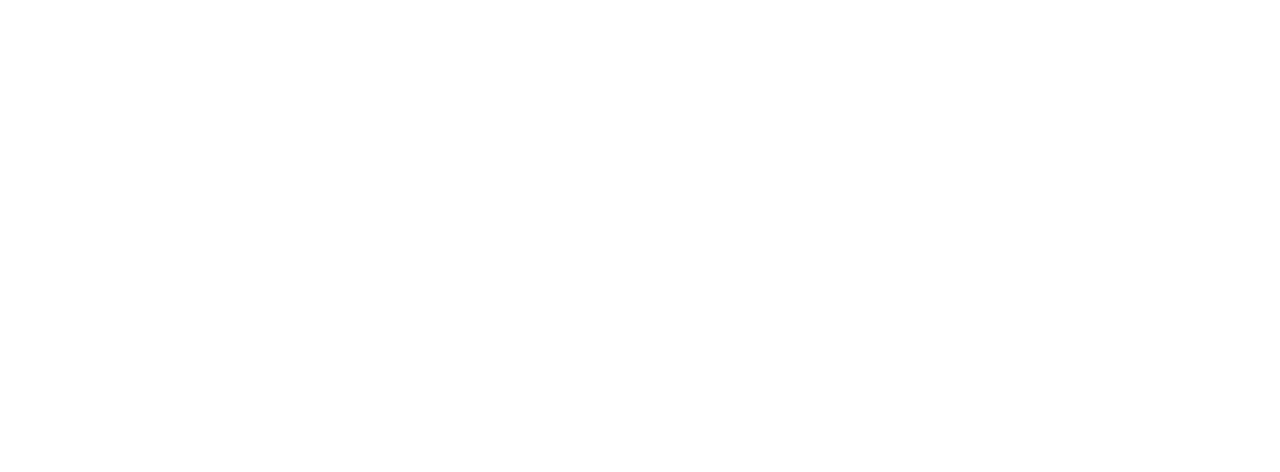
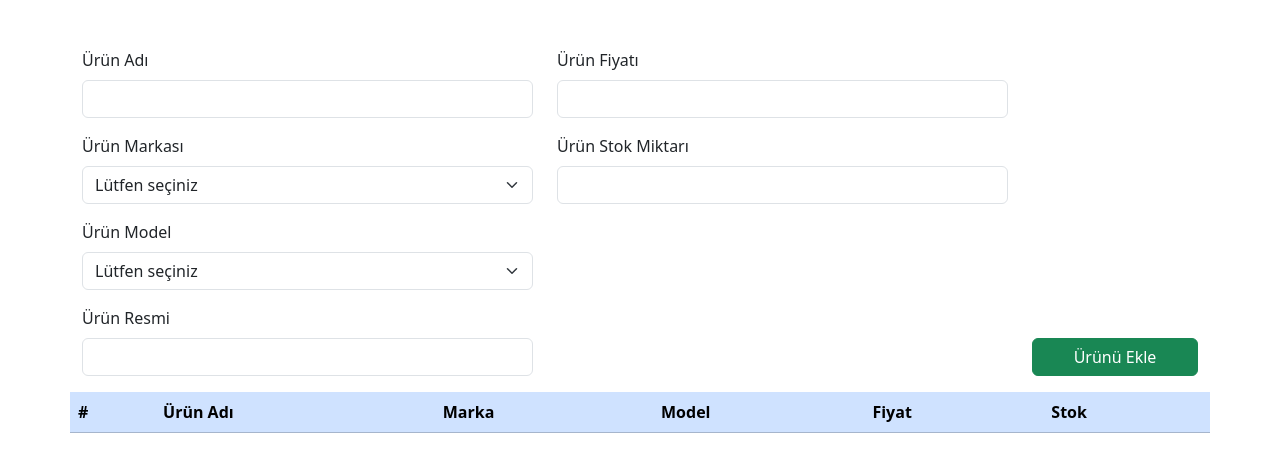
Before and after one commit to bilgejava6/javaboost16_ornek1, a React (Create React App) app: page /odev-cozum in a window 1280 px wide. Before the commit this address had no page. Shown: the top 472 px of the page. Built offline with nearby package versions, Linux system fonts and the light colour scheme.

Commit message:
ödev ve çözümü

```diff
--- /dev/null
+++ b/src/model/IModel.tsx
@@ -0,0 +1,4 @@
+export interface IModel{
+    markaAd: string,
+    modelAd: string
+}
--- /dev/null
+++ b/src/model/IUrunModel.tsx
@@ -0,0 +1,8 @@
+export interface IUrunModel{
+    marka: string,
+    model: string,
+    ad: string,
+    url: string,
+    fiyat: number,
+    stok: number,
+}
--- /dev/null
+++ b/src/page/OdevCozumu.tsx
@@ -0,0 +1,129 @@
+import React, { useState } from 'react'
+import { IModel } from '../model/IModel';
+import { IUrunModel } from '../model/IUrunModel';
+
+function OdevCozumu() {
+    const markaList = ['Asus','HP','MSI','Asroc','ViewSonic'];
+    const model: IModel[] = [
+        {markaAd: 'Asus', modelAd: 'As-i9'},{markaAd: 'Asus', modelAd: 'As-i7'},{markaAd: 'Asus', modelAd: 'As-21'},
+        {markaAd: 'HP', modelAd: 'hp-xcd'},{markaAd: 'HP', modelAd: 'hp-monitör'},{markaAd: 'HP', modelAd: 'hp-yazici'},
+        {markaAd: 'MSI', modelAd: 'msi-motherboard'},{markaAd: 'MSI', modelAd: 'msi-vga 5080rtx'},{markaAd: 'MSI', modelAd: 'msi-tower'},
+        {markaAd: 'Asroc', modelAd: 'arc-677mhz'},{markaAd: 'Asroc', modelAd: 'arc-ttr5'},{markaAd: 'Asroc', modelAd: 'arc-mbnttt'},
+        {markaAd: 'ViewSonic', modelAd: 'vw-monitör 21'},{markaAd: 'ViewSonic', modelAd: 'vw-monitör 32 inch'},{markaAd: 'ViewSonic', modelAd: 'vw-monitör 19 inch'},
+    ]
+    const [modelList, setModelList] = useState<IModel[]>([]);
+    const markaSec =(evt: any)=>{
+        // index no
+        let index = evt.target.value;
+        let bulunanModelList = model.filter(x=> x.markaAd === markaList[index]);
+        setModelList(bulunanModelList);
+        setmarkaAdi(markaList[index]);
+    }
+
+    const [urunList,setUrunList] = useState<IUrunModel[]>([]);
+    const [urunAdi,seturunAdi] = useState('');
+    const [markaAdi,setmarkaAdi] = useState('');
+    const [modelAdi,setmodelAdi] = useState(0);
+    const [fiyat,setfiyat] = useState(0);
+    const [url,seturl] = useState('');
+    const [stok,setstok] = useState(0);
+
+
+    const urunEkle = ()=>{
+
+        let newUrun: IUrunModel  = {
+                ad: urunAdi,
+                marka: markaAdi,
+                model: modelList[modelAdi].modelAd,
+                url: url,
+                fiyat: fiyat,
+                stok: stok
+        }
+        setUrunList([...urunList, newUrun]);
+    }
+
+  return (
+    <div className="container">
+        <div className="row mt-5">
+            <div className="col-5">
+                <div className="mb-3">
+                    <label className="form-label">Ürün Adı</label>
+                    <input type="text" className="form-control" onChange={evt=> seturunAdi(evt.target.value)} />
+                </div>
+                <div className="mb-3">
+                    <label className="form-label">Ürün Markası</label>
+                    <select onChange={markaSec} className="form-select" aria-label="Default select example">
+                        <option>Lütfen seçiniz</option>
+                        {
+                            markaList.map((marka,index)=>{
+                                return <option key={index} value={index}>{marka}</option>
+                            })
+                        }
+                    </select>
+                </div>
+                <div className="mb-3">
+                    <label className="form-label">Ürün Model</label>
+                    <select  onChange={evt=> setmodelAdi(parseInt(evt.target.value))}  className="form-select" aria-label="Default select example">
+                        <option>Lütfen seçiniz</option>
+                        {
+                            modelList.map((model,index)=>{
+                                return <option key={index} value={index}>{model.modelAd}</option>
+                            })
+                        }
+                    </select>
+                </div>
+                <div className="mb-3">
+                    <label className="form-label">Ürün Resmi</label>
+                    <input  onChange={evt=> seturl(evt.target.value)}  type="text" className="form-control" />
+                </div>
+            </div>
+            <div className="col-5">
+                <div className="mb-3">
+                        <label className="form-label">Ürün Fiyatı</label>
+                        <input  onChange={evt=> setfiyat(parseInt(evt.target.value))}  type="text" className="form-control" />
+                </div>
+                <div className="mb-3">
+                        <label className="form-label">Ürün Stok Miktarı</label>
+                        <input  onChange={evt=> setstok(parseInt(evt.target.value))}  type="text" className="form-control" />
+                </div>
+            </div>
+            <div className="col-2 align-content-end">
+                <div className="mb-3 d-grid">
+                    <input onClick={urunEkle} type="button" value="Ürünü Ekle" className='btn btn-success' />
+                </div>
+            </div>
+        </div>
+        <div className="row">
+            <table className="table">
+                <thead className='table-primary'>
+                    <tr>
+                        <th scope="col">#</th>
+                        <th scope="col">Ürün Adı</th>
+                        <th scope="col">Marka</th>
+                        <th scope="col">Model</th>
+                        <th scope="col">Fiyat</th>
+                        <th scope="col">Stok</th>
+                    </tr>
+                </thead>
+                <tbody>
+                    {
+                        urunList.map((urun,index)=>{
+                            return <tr>
+                                        <td>{index+1}</td>
+                                        <td>{urun.ad}</td>
+                                        <td>{urun.marka}</td>
+                                        <td>{urun.model}</td>
+                                        <td>{urun.fiyat}</td>
+                                        <td>{urun.stok}</td>
+                                    </tr>
+                        })
+                    }
+
+                </tbody>
+            </table>
+        </div>
+    </div>
+  )
+}
+
+export default OdevCozumu
--- a/src/routerpage.tsx
+++ b/src/routerpage.tsx
@@ -9,6 +9,7 @@
 import UrunListesi from './page/UrunListesi';
 import ProductList from './page/ProductList';
 import OrneSayfa from './page/OrneSayfa';
+import OdevCozumu from './page/OdevCozumu';
 function routerpage() {
     // root, sitenin ana dizini
   return (
@@ -24,6 +25,7 @@
             <Route path='/urun-listesi'  element={<UrunListesi />}/>
             <Route path='/product-list'  element={<ProductList />}/>
             <Route path='/ornek'  element={<OrneSayfa />}/>
+            <Route path='/odev-cozum'  element={<OdevCozumu />}/>
 
 
         </Routes>
```
